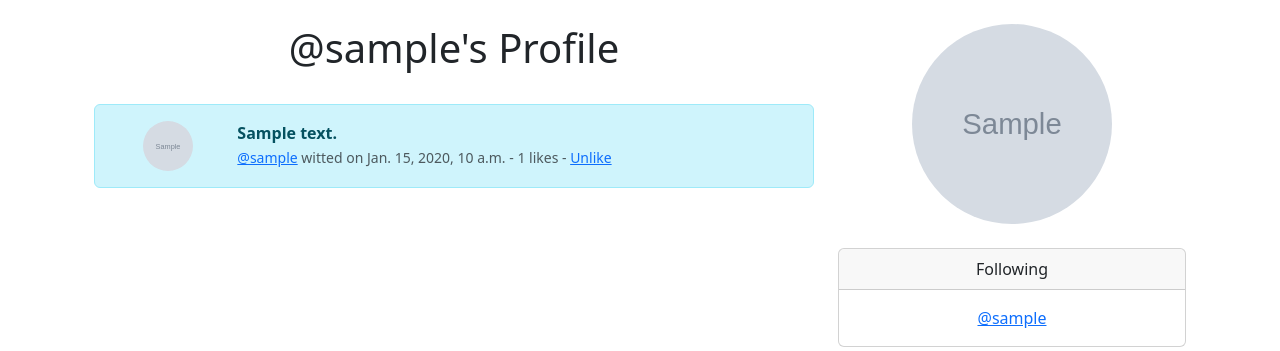
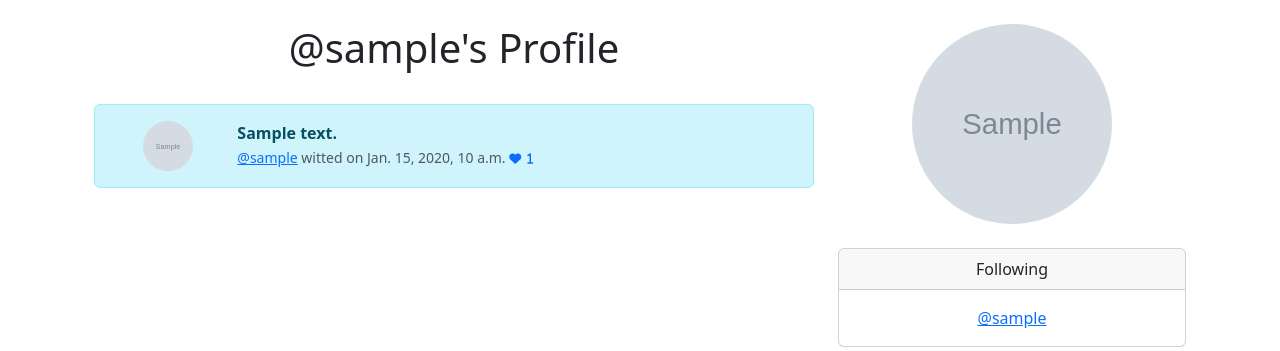
Before and after one commit to chriseborowski/witter, a Django app: page /profile/1 in a window 1280 px wide. Shown: the part 56-407 px from the top of the page. Run offline with Django 5.2, Linux system fonts and the light colour scheme; a user stored in the database is signed in; tables that the repository leaves empty hold one stand-in row (values such as "Sample post"); grey boxes marked "Sample" are stand-in pictures; some libraries are stand-ins or nearby versions.

Commit message:
Add heart icon display to witt likes and unlikes on profile page

```diff
--- a/social/witter/templates/profile.html
+++ b/social/witter/templates/profile.html
@@ -35,17 +35,16 @@
             <br>
 
             <small class="text-muted">
-              <a href="{{ profile.user.username }}" title="@{{ profile.user.username }} on Witter">
+              <a href="{{ witt.user.profile.user.username }}" title="@{{ witt.user.profile.user.username }} on Witter">
                 @{{ witt.user.username }}</a>
-                 witted on {{ witt.created_at }}
-                  - {{ witt.number_of_likes }} likes -
+               witted on {{ witt.created_at }}
 
                {% if user in witt.likes.all %}
-               <a href="{% url 'witt_like' witt.id %}" title="Like">Unlike</a>
+               <a href="{% url 'witt_like' witt.id %}" title="Unlike"><i class="fa-solid fa-heart" style="font-size:12px"> &NonBreakingSpace;{{ witt.number_of_likes }}</i></a>
+
                {% else %}
-               <a href="{% url 'witt_like' witt.id %}" title="Like">Like</a>
+               <a href="{% url 'witt_like' witt.id %}" title="Like"><i class="fa-solid fa-heart" style="font-size:12px"> &NonBreakingSpace;{{ witt.number_of_likes }}</i></a>
                {% endif %}
-
             </small>
 
                   </div>
```
